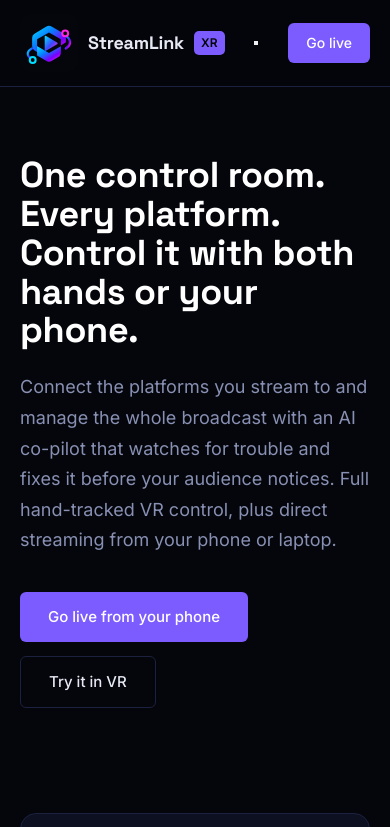
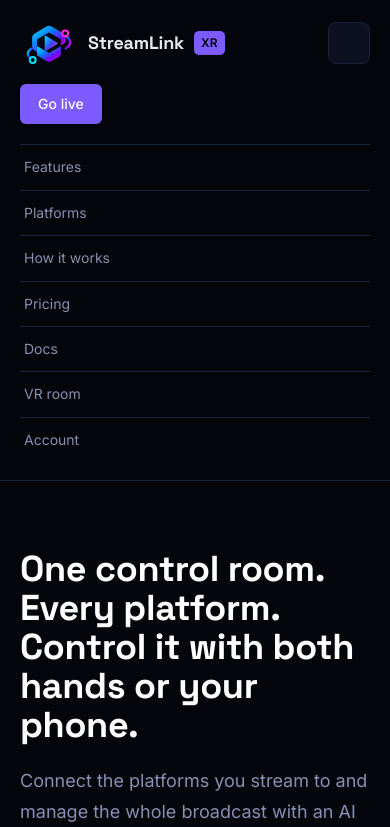
Before and after one commit to devshieldhq/Streamlink, a website: page streamlink-server/public/index.html in a window 390 px wide. Both pictures are taken after a click on the button "Open navigation". Shown: the top 827 px of the page. Drawn offline with Linux system fonts and the light colour scheme.

Commit message:
Add responsive navigation and keyboard focus styles

```diff
--- a/streamlink-server/public/style.css
+++ b/streamlink-server/public/style.css
@@ -36,6 +36,9 @@ nav {
 .nav-logo { display: flex; align-items: center; gap: 10px; font-size: 18px; text-decoration: none; color: var(--text); }
 .nav-logo .badge { background: var(--accent); color: #05060b; font-size: 12px; font-weight: 700; padding: 2px 7px; border-radius: 5px; }
 .nav-links { display: flex; gap: 28px; font-size: 14px; }
+.nav-toggle { display: none; border: 1px solid var(--border); background: var(--panel); color: var(--text); border-radius: 8px; width: 42px; height: 42px; padding: 10px; cursor: pointer; }
+.nav-toggle span { display: block; height: 2px; margin: 4px 0; background: currentColor; border-radius: 2px; }
+:focus-visible { outline: 2px solid var(--accent); outline-offset: 3px; }
 .nav-links a { color: var(--muted); text-decoration: none; }
 .nav-links a:hover, .nav-links a.active { color: var(--text); }
 .nav-cta {
@@ -96,7 +99,12 @@ footer {
 
 @media (max-width: 768px) {
   nav { padding: 14px 20px; }
-  .nav-links { display: none; }
+  nav { position: sticky; flex-wrap: wrap; gap: 12px; }
+  .nav-toggle { display: inline-flex; flex-direction: column; justify-content: center; order: 2; margin-left: auto; }
+  .nav-cta { order: 3; }
+  .nav-links { display: none; order: 4; flex: 0 0 100%; flex-direction: column; gap: 0; padding: 8px 0 4px; }
+  .nav-links.open { display: flex; }
+  .nav-links a { padding: 11px 4px; border-top: 1px solid var(--border); }
   .section { padding: 56px 20px; }
   footer { padding: 32px 20px; flex-direction: column; text-align: center; }
   .page-header { padding: 48px 20px 40px; }
```
